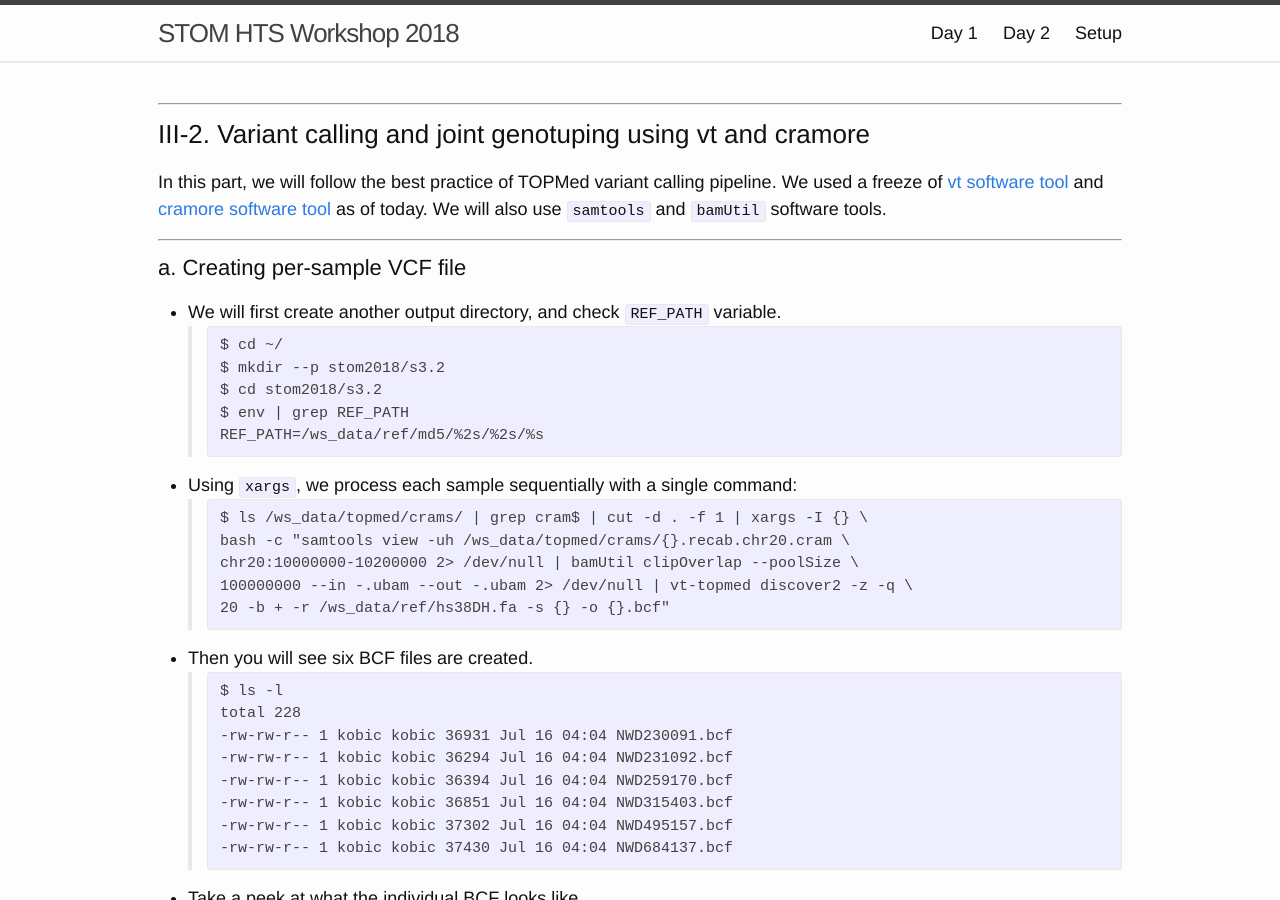
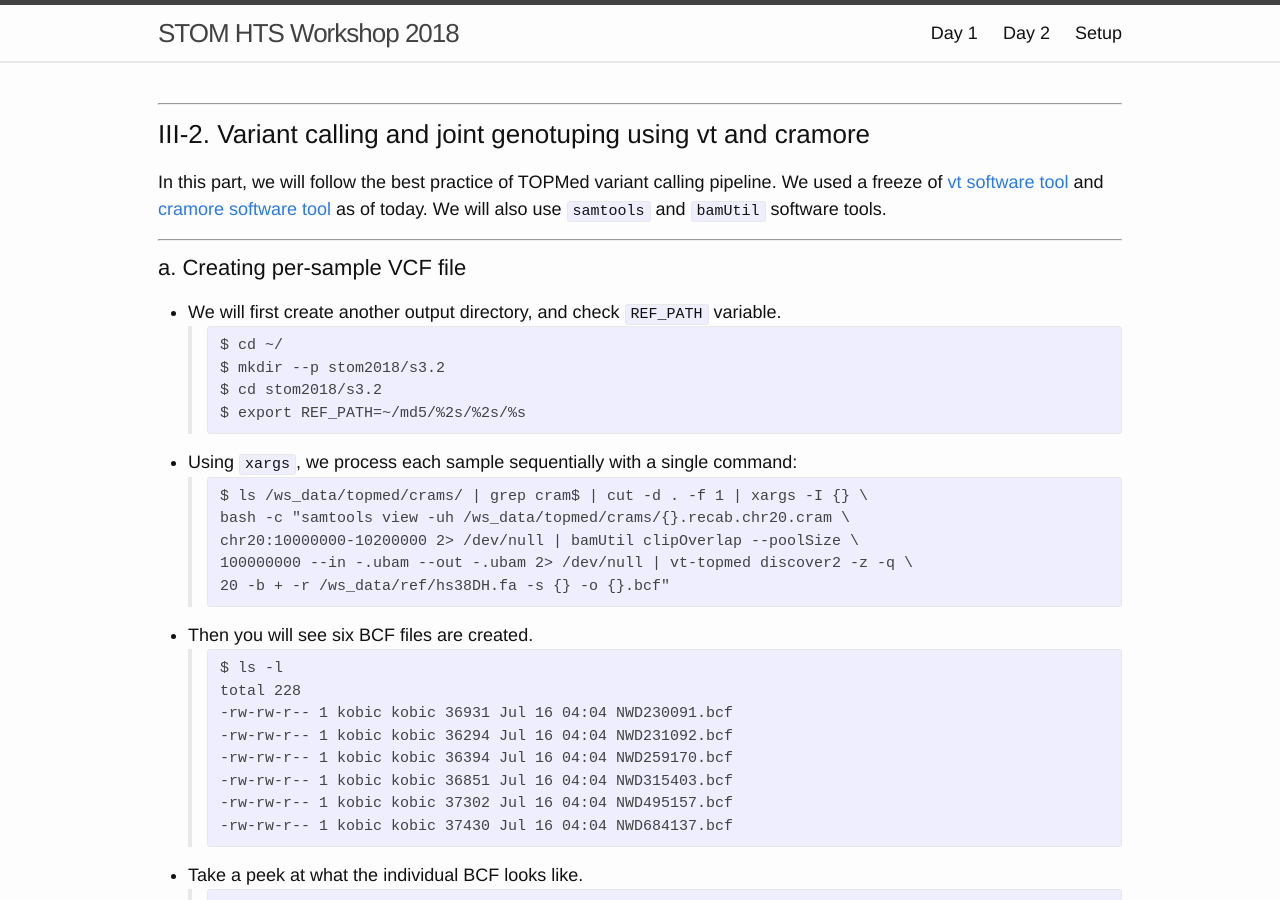
Before and after one commit to htsworkshop/stom-2018, a Jekyll site: the page built from class-material/day1-vt-cramore.md, in a window 1280 px wide and 900 px high. Built offline with Jekyll 4.4.1, drawn with Linux system fonts in a browser that asks for light colours.

Commit message:
Fixed a minor bug

```diff
--- a/class-material/day1-vt-cramore.md
+++ b/class-material/day1-vt-cramore.md
@@ -21,8 +21,7 @@ We will also use `samtools` and `bamUtil` software tools.
 > <pre>$ cd ~/
 $ mkdir --p stom2018/s3.2
 $ cd stom2018/s3.2
-$ env | grep REF_PATH
-REF_PATH=/ws_data/ref/md5/%2s/%2s/%s </pre>
+$ export REF_PATH=~/md5/%2s/%2s/%s </pre>
 
 - Using `xargs`, we process each sample sequentially with a single
   command:
```
